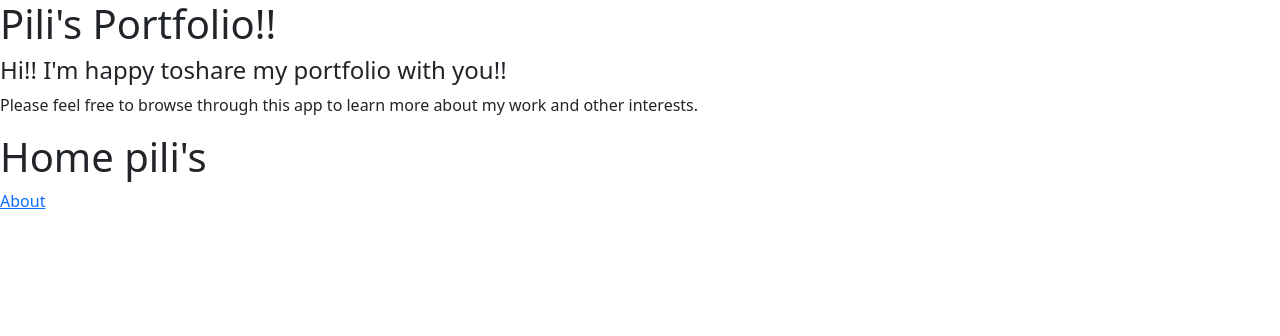
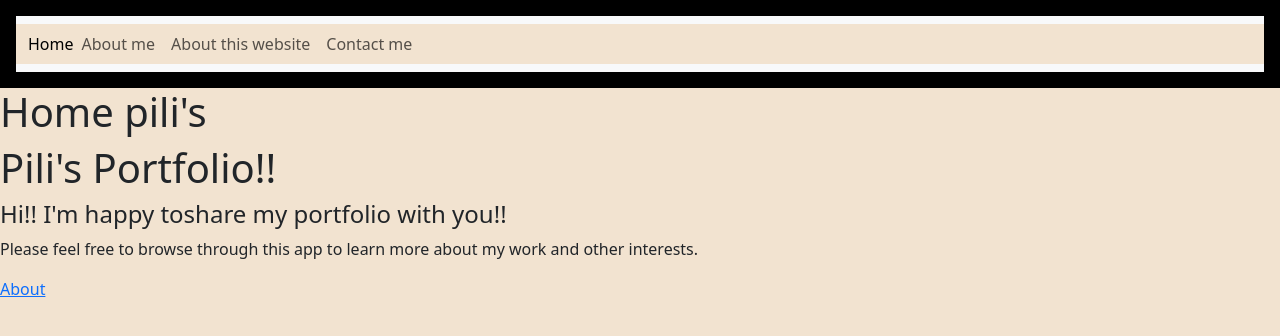
Before and after one commit to PilarGonzalezFarret/miPortafolioConReact, a React (Vite) app in the folder react-app-portafolio/: page / in a window 1280 px wide. Shown: the top 336 px of the page. Built offline with nearby package versions, Linux system fonts and the light colour scheme.

Commit message:
Inserto Navbar
Inserto Navbar con bootstrap, juego con algunos colores. Uso módulos de estilo.

```diff
--- a/react-app-portafolio/src/App.css
+++ b/react-app-portafolio/src/App.css
@@ -1,7 +1,11 @@
-body {
-    background-color: #ede4df;
-  }
+* {
+  background-color: #f2e3d0;
+}
 
-  .App {
-    text-align: center;
-  }
+.App {
+  text-align: center;
+}
+
+.navbar {
+  background-color: black;
+}
--- a/react-app-portafolio/src/App.tsx
+++ b/react-app-portafolio/src/App.tsx
@@ -2,15 +2,13 @@
 import { BrowserRouter as Router, Route, Routes } from 'react-router-dom';
 import About from './components/About';
 import Home from './components/Home';
+import Navbar from './components/Navbar';
 
 
 function App() {
   return (
-    <div>
-      <h1>Pili's Portfolio!!</h1>
-      <h4>Hi!! I'm happy toshare my portfolio with you!!</h4>
-      <p>Please feel free to browse through this app to learn more about my work and other interests.</p>
-
+    <div className='home'>
+      <Navbar></Navbar>
         <Routes>
           <Route path="/about" element={<About />} />
           <Route path="/" element={<Home />} />
--- a/react-app-portafolio/src/components/Home.tsx
+++ b/react-app-portafolio/src/components/Home.tsx
@@ -1,9 +1,13 @@
 import { Link } from 'react-router-dom';
+
 
 function Home() {
   return (
     <div>
       <h1>Home pili's</h1>
+      <h1>Pili's Portfolio!!</h1>
+      <h4>Hi!! I'm happy toshare my portfolio with you!!</h4>
+      <p>Please feel free to browse through this app to learn more about my work and other interests.</p>
       <Link to="/about">About</Link>
     </div>
   );
--- /dev/null
+++ b/react-app-portafolio/src/components/Navbar.module.css
@@ -0,0 +1,15 @@
+.navbar {
+    background-color: #000;
+    color: #000;
+    padding: 1rem; /* Espaciado interno */
+  }
+
+  .nav-link {
+    color: #00bfff; /* Azul claro para los enlaces */
+    text-decoration: none;
+    margin: 0 1rem;
+  }
+
+  .nav-link:hover {
+    color: #ff4500;
+  }
--- /dev/null
+++ b/react-app-portafolio/src/components/Navbar.tsx
@@ -0,0 +1,42 @@
+//import { Link } from "react-router-dom";
+import styles from "./Navbar.module.css";
+
+function Navbar() {
+		return (
+			<div className={styles.navbar}>
+				<nav className="navbar navbar-expand-lg bg-body-tertiary">
+					<div className="container-fluid">
+						<a className="nav-link" href="#">
+							Home
+						</a>
+						<button
+						className="navbar-toggler"
+						type="button"
+						/* data-bs-toggle="collapse" */
+						data-bs-target="#navbarNavAltMarkup"
+						aria-controls="navbarNavAltMarkup"
+						aria-expanded="false"
+						aria-label="Toggle navigation"
+						>
+					<span className="navbar-toggler-icon"></span>
+				</button>
+						<div className="collapse navbar-collapse" id="navbarNavAltMarkup">
+							<div className="navbar-nav">
+								<a className="nav-link" href="#">
+									About me
+								</a>
+								<a className="nav-link" href="#">
+									About this website
+								</a>
+								<a className="nav-link" href="#">
+									Contact me
+								</a>
+							</div>
+						</div>
+					</div>
+				</nav>
+			</div>
+		);
+	}
+
+export default Navbar;
```
